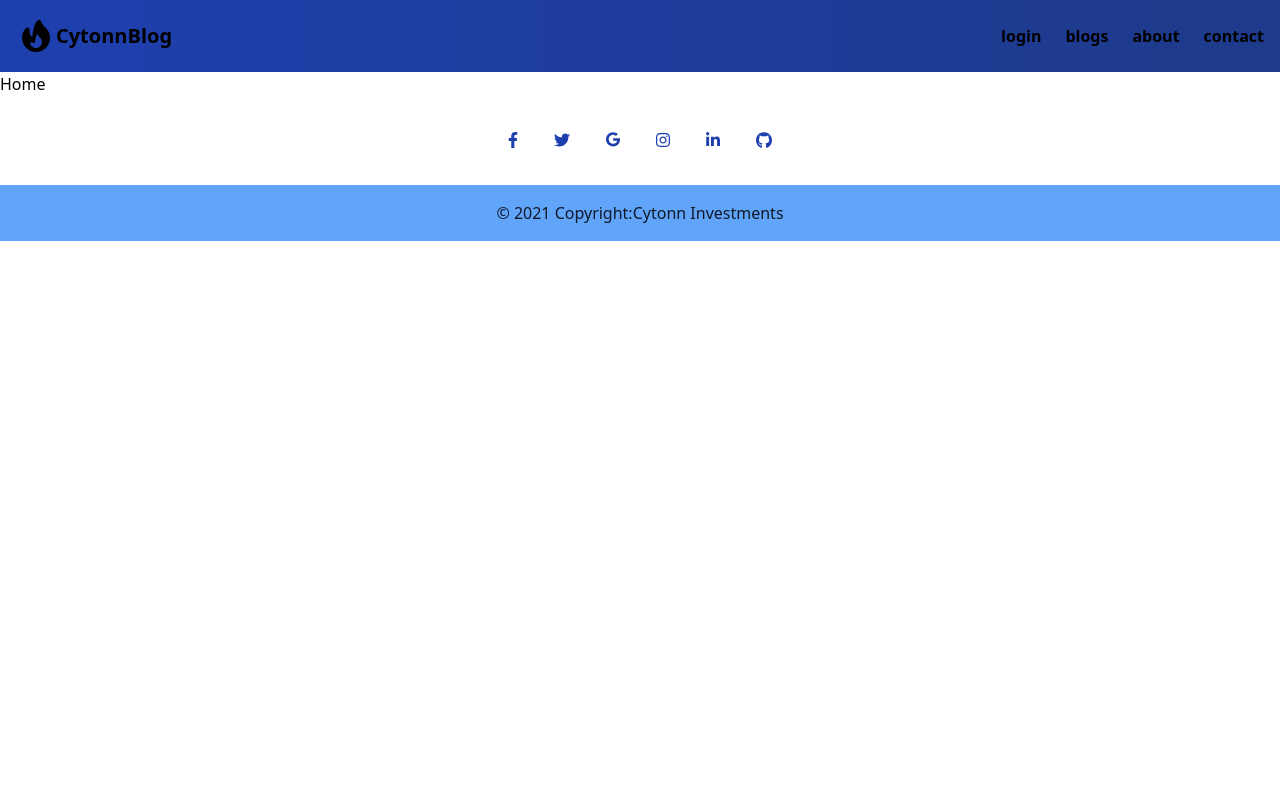
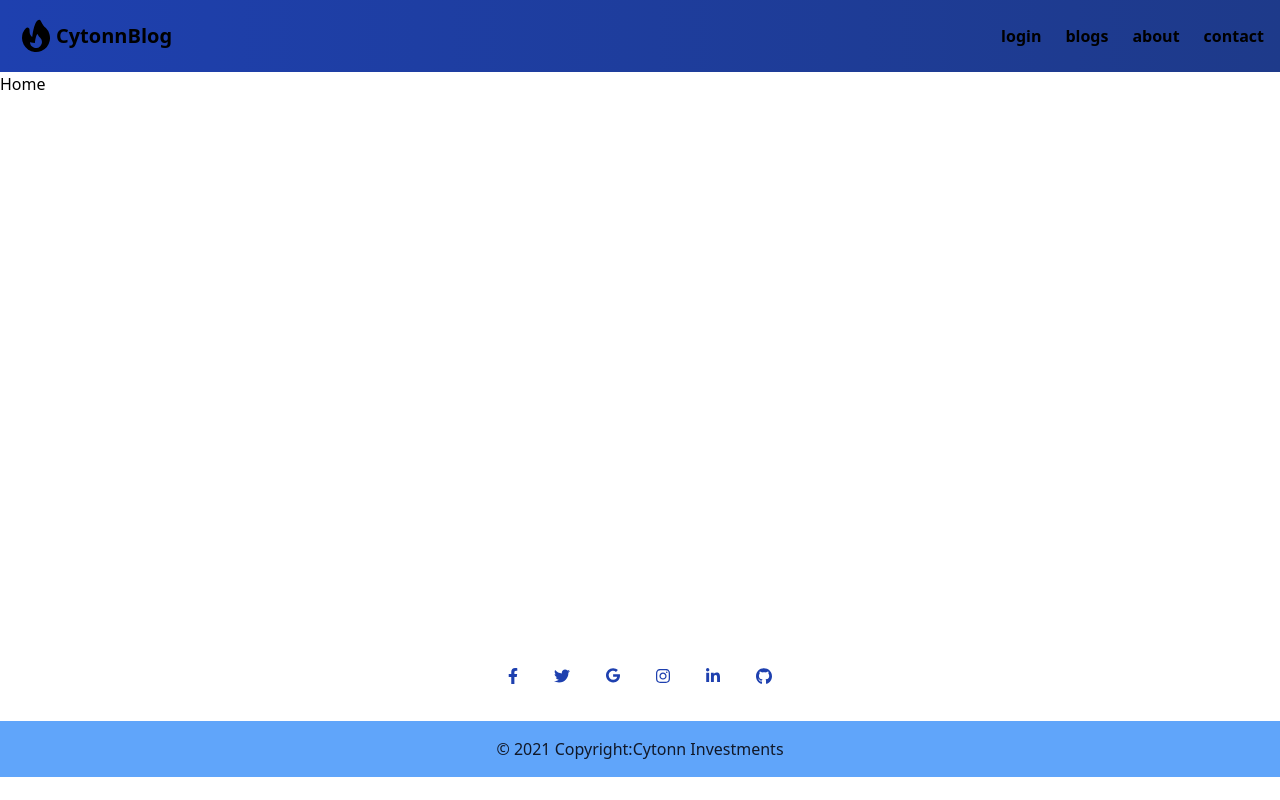
Before and after one commit to LameckMeshack/cytonn-react-redux-blog, a React (Create React App) app: page / in a window 1280 px wide. Built offline with nearby package versions, Linux system fonts and the light colour scheme.

Commit message:
*Added style.css to stick footer to the bottom

```diff
--- /dev/null
+++ b/public/assets/style.css
@@ -0,0 +1,14 @@
+body {
+  display: flex;
+  min-height: 100vh;
+  flex-direction: column;
+  display: flex;
+  flex-direction: column;
+}
+
+.main {
+  min-height: 70vh;
+  /* background-color: purple; */
+  flex: 1; /* Or flex-grow: 1;*/
+  /* flex-grow: ; */
+}
--- a/public/index.html
+++ b/public/index.html
@@ -15,6 +15,7 @@
       user's mobile device or desktop. See https://developers.google.com/web/fundamentals/web-app-manifest/
     -->
     <link rel="manifest" href="%PUBLIC_URL%/manifest.json" />
+    <link rel="stylesheet" href="assets/style.css" />
     <!--
       Notice the use of %PUBLIC_URL% in the tags above.
       It will be replaced with the URL of the `public` folder during the build.
```
